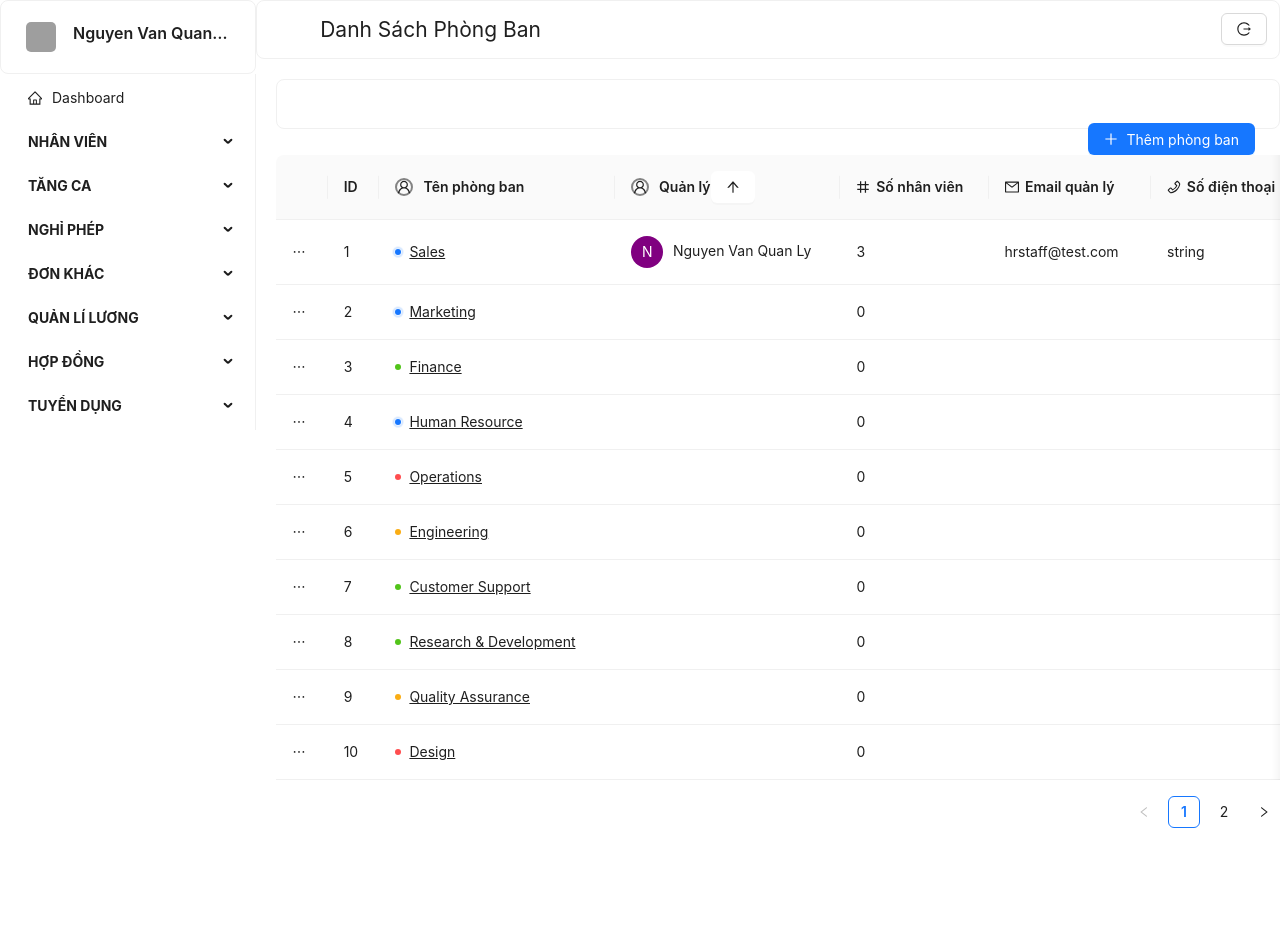
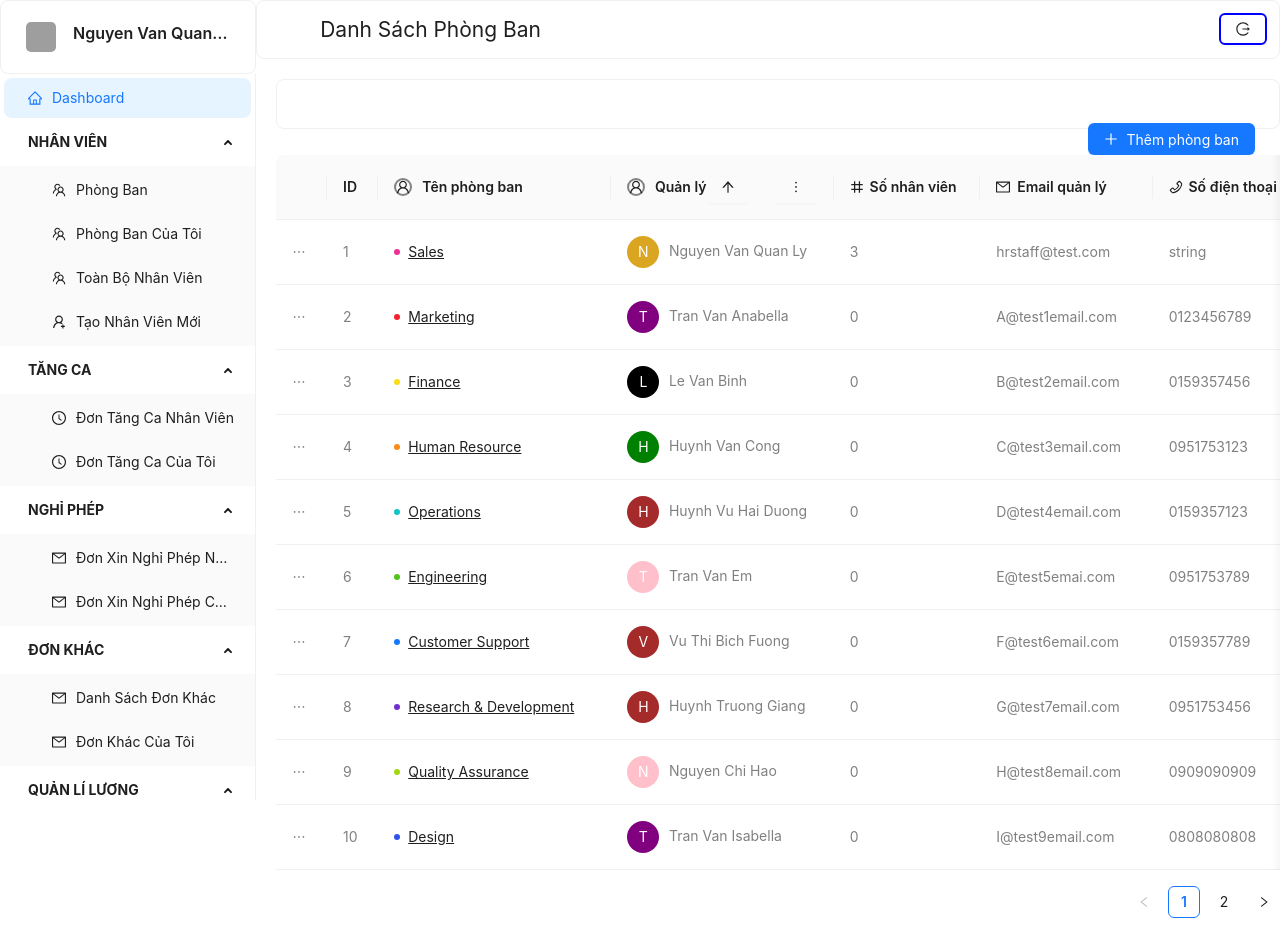
Before and after one commit to Nadariano/Amazing_task_1, a React (Create React App) app: page /pb in a window 1280 px wide. Before the commit the page ends 844 px from the top, so only its background shows below. Built offline with nearby package versions, Linux system fonts and the light colour scheme; grey boxes are pictures that could not be loaded.

Commit message:
Reload page: fix to keep selectedKey

```diff
--- a/src/App.css
+++ b/src/App.css
@@ -12,3 +12,6 @@ th.ant-table-cell,td.ant-table-cell{
     text-overflow: fixed;
     white-space: nowrap;
 }
+td.ant-table-cell{
+    color: grey;
+}
--- a/src/components/PhongBan.jsx
+++ b/src/components/PhongBan.jsx
@@ -4,11 +4,11 @@ import phongBan from "../data/ListPhongBan";
 
 export default function PhongBan() {
 
-    function getRandomStatus() {
-        const statuses = ['success', 'error', 'default', 'processing', 'warning'];
-        const randomIndex = Math.floor(Math.random() * statuses.length);
-        const status = statuses[randomIndex];
-        return status;
+    function getRandomColor() {
+        const colors = ['black', 'brown', 'red', 'orange', 'goldenrod', 'green', 'blue', 'purple', 'pink'];
+        const randomIndex = Math.floor(Math.random() * colors.length);
+        const color = colors[randomIndex];
+        return color;
     }
     function getFirstLetter(string) {
         const convertedJSON = JSON.stringify(string);
@@ -36,14 +36,14 @@ export default function PhongBan() {
             ),
             dataIndex: 'tpb',
             key: 'tpb',
-            render: (tpb) => (<Badge status={getRandomStatus()} text={<u>{tpb}</u>} />)
+            render: (tpb) => (<Badge color={tpb[1]} text={<u>{tpb[0]}</u>} />)
         },
         {
             title: (
                 <div style={{ display: 'flex', alignItems: 'center' }}>
                     <UserOutlined className="circleIcon" />
-                    <span className="th-content">Quản lý</span><Button style={{ border: 'none' }}><ArrowUpOutlined /></Button>
-                    <MoreOutlined style={{ marginLeft: '55%' }} />
+                    <span className="th-content">Quản lý</span><Button style={{ border: 'none', backgroundColor: 'inherit' }}><ArrowUpOutlined /></Button>
+                    <div style={{width:'100%'}}><Button style={{ border: 'none', backgroundColor: 'inherit', float:'right'}}><MoreOutlined /></Button></div>
                 </div>
             ),
             dataIndex: 'ql',
@@ -51,7 +51,7 @@ export default function PhongBan() {
             render: (ql) => (ql != '' && <div>
                 <Avatar
                     style={{
-                        backgroundColor: 'purple',
+                        backgroundColor: getRandomColor(),
                     }}
                 >{getFirstLetter(ql)}</Avatar><span className="th-content">{ql}</span>
             </div>)
@@ -84,9 +84,9 @@ export default function PhongBan() {
 
     return (
         <>
-            <Card size="small" style={{ paddingLeft: '5%', fontSize: '150%' }}>
+            <Card size="small" style={{ paddingLeft: '5%', fontSize: '150%', fontWeight:'400' }}>
                 Danh Sách Phòng Ban
-                <Button style={{ float: 'right' }}><LogoutOutlined /></Button>
+                <Button style={{ float: 'right', border:'solid 2px blue' }}><LogoutOutlined /></Button>
             </Card>
             <div style={{ marginLeft: '2%' }}>
                 <Card style={{ marginTop: '2%' }}>
--- a/src/components/Sidebar.jsx
+++ b/src/components/Sidebar.jsx
@@ -1,6 +1,7 @@
 import { ClockCircleOutlined, DollarOutlined, HomeOutlined, MailOutlined, PayCircleOutlined, SolutionOutlined, TeamOutlined, UserAddOutlined } from "@ant-design/icons";
 import { Avatar, Card, Menu } from "antd";
 import Meta from "antd/es/card/Meta";
+import { useEffect, useState } from "react";
 import { Link } from "react-router-dom";
 export default function Sidebar() {
     const items = [
@@ -43,6 +44,45 @@ export default function Sidebar() {
             children,
         };
     }
+    const rootSubmenuKeys = ['dashboard', 'nv', 'tc', 'np', 'dk', 'qll', 'hd', 'td']
+    const [openKeys, setOpenKeys] = useState(rootSubmenuKeys);
+    const onOpenChange = (keys) => {
+        const latestOpenKey = keys.find((key) => openKeys.indexOf(key) === -1);
+        if (rootSubmenuKeys.indexOf(latestOpenKey) === -1) {
+            setOpenKeys(keys);
+        } else {
+            setOpenKeys(latestOpenKey ? [latestOpenKey] : []);
+        }
+    };
+    const initialSelectedKey = sessionStorage.getItem("selectedKey") || "dashboard";
+    const [selectedKey, setSelectedKey] = useState(initialSelectedKey);
+    const handleSelect = ({ key }) => {
+        // Set the selected key in state
+        setSelectedKey(key);
+        // Store the selected key in sessionStorage
+        sessionStorage.setItem("selectedKey", key);
+    };
+
+    // Register a listener for the storage event
+    useEffect(() => {
+        const handleStorage = (event) => {
+            // Check if the event key matches the sessionStorage key
+            if (event.key === "selectedKey") {
+                // Get the updated selected key from sessionStorage
+                const updatedSelectedKey = sessionStorage.getItem("selectedKey");
+                // Set the selected key in state
+                setSelectedKey(updatedSelectedKey);
+            }
+        };
+        // Add the listener to the window object
+        window.addEventListener("storage", handleStorage);
+        // Remove the listener when the component unmounts
+        return () => {
+            window.removeEventListener("storage", handleStorage);
+        };
+    }, []);
+
+
     return (
         <>
             <Card
@@ -54,7 +94,13 @@ export default function Sidebar() {
             </Card>
 
             <Menu height="300" overflow="hidden"
-                theme="light" mode="inline" items={items} />
+                theme="light" mode="inline"
+                openKeys={openKeys}
+                onOpenChange={onOpenChange}
+                selectedKeys={[selectedKey]}
+                onSelect={handleSelect}
+                items={items}
+            />
 
         </>
     )
--- a/src/components/ToanBoNhanVien.jsx
+++ b/src/components/ToanBoNhanVien.jsx
@@ -3,17 +3,21 @@ import { Avatar, Badge, Button, Card, Col, Dropdown, Input, Row, Space, Table, m
 import nhanVien from '../data/ListNhanVien';
 
 export default function ToanBoNhanVien() {
-    function getRandomBgColor() {
-        const colors = ['rgb(39, 128, 245)', 'lightgrey'];
-        const randomIndex = Math.floor(Math.random() * colors.length);
-        const color = colors[randomIndex];
-        return color;
+    function setStatus(status) {
+        if (status === 'active') return (<Avatar style={{ backgroundColor: 'rgb(39, 128, 245)' }} icon={<UserOutlined />} />);
+        if (status === 'inactive') return (<Avatar style={{ backgroundColor: 'lightgrey' }} icon={<UserOutlined />} />);
     }
     function getRandomStatus() {
         const statuses = ['success', 'error', 'default', 'processing', 'warning'];
         const randomIndex = Math.floor(Math.random() * statuses.length);
         const status = statuses[randomIndex];
         return status;
+    }
+    function getRandomColor() {
+        const colors = ['black', 'brown', 'red', 'orange', 'goldenrod', 'green', 'blue', 'purple', 'pink'];
+        const randomIndex = Math.floor(Math.random() * colors.length);
+        const color = colors[randomIndex];
+        return color;
     }
     function getFirstLetter(string) {
         const convertedJSON = JSON.stringify(string);
@@ -22,8 +26,8 @@ export default function ToanBoNhanVien() {
     }
     function setGender(gt) {
         if (gt == 'Nam') {
-            return (<Button disabled style={{ backgroundColor: 'lightblue', color: 'blue' }}>Nam</Button>)
-        } else if (gt == 'Nữ') return <Button disabled style={{ backgroundColor: 'pink', color: 'red' }}>Nữ</Button>
+            return (<Button disabled style={{ backgroundColor: 'lightblue', color: 'blue', width: '60%', textAlign: 'center' }}>Nam</Button>)
+        } else if (gt == 'Nữ') return <Button disabled style={{ backgroundColor: 'pink', color: 'red', width: '60%', textAlign: 'center' }}>Nữ</Button>
     }
     const handleMenuClick = (e) => {
         message.info('Click on menu item.');
@@ -43,11 +47,11 @@ export default function ToanBoNhanVien() {
     const columns = [
         {
             title: '',
-            dataIndex: 'more',
+            dataIndex: 'status',
             key: 'more',
-            render: (more) => (<div style={{ display: 'flex', alignItems: 'center', justifyContent: 'space-between' }}>
+            render: (status) => (<div style={{ display: 'flex', alignItems: 'center', justifyContent: 'space-between' }}>
                 <EllipsisOutlined />
-                <Avatar style={{ backgroundColor: getRandomBgColor() }} icon={<UserOutlined />} />
+                {setStatus(status)}
             </div>)
         },
         {
@@ -63,7 +67,7 @@ export default function ToanBoNhanVien() {
                 <div>
                     <Avatar
                         style={{
-                            backgroundColor: 'purple',
+                            backgroundColor: getRandomColor(),
                         }}
                     >{getFirstLetter(tnv)}</Avatar><span className="td-content">{tnv}</span>
                     {/* {tnv} */}
@@ -122,9 +126,9 @@ export default function ToanBoNhanVien() {
 
     return (
         <>
-            <Card size="small" style={{ paddingLeft: '5%', fontSize: '150%' }}>
+            <Card size="small" style={{ paddingLeft: '5%', fontSize: '150%', fontWeight: '400' }}>
                 Danh Sách Nhân Viên
-                <Button style={{ float: 'right' }}><LogoutOutlined /></Button>
+                <Button style={{ float: 'right', border: 'solid 2px blue' }}><LogoutOutlined /></Button>
             </Card>
             <div style={{ marginTop: '3%', marginLeft: '2%' }}>
                 <Card>
@@ -143,7 +147,7 @@ export default function ToanBoNhanVien() {
                                     </Space>
                                 </Button>
                             </Dropdown>
-                            <Button type="default" style={{ border: 'solid lightgreen', color: 'lightgreen' }}>Làm mới</Button>
+                            <Button type="default" style={{ border: 'solid lightgreen', color: 'lightgreen', marginLeft: '3%' }}>Làm mới</Button>
                         </Col>
 
                         <Col span={6}>
@@ -154,7 +158,7 @@ export default function ToanBoNhanVien() {
                 </Card>
 
                 <Table dataSource={nhanVien} columns={columns}
-                    pagination={true} scroll={{ x: '120vw'}}
+                    pagination={true} scroll={{ x: '120vw' }}
                     tableLayout="column.elipsis" />
             </div>
         </>
--- a/src/data/ListNhanVien.js
+++ b/src/data/ListNhanVien.js
@@ -1,5 +1,6 @@
 const nhanVien = [
     {
+        status: 'active',
         id: 4,
         tnv: 'string string',
         pb: 'Sales',
@@ -13,6 +14,7 @@ const nhanVien = [
         tknh: 'string',
     },
     {
+        status: 'inactive',
         id: 3,
         tnv: 'Nguyen Van Nhan Vien',
         pb: 'Chăm sóc khách hàng',
@@ -26,6 +28,7 @@ const nhanVien = [
         tknh: 'string',
     },
     {
+        status: 'active',
         id: 2,
         tnv: 'Nguyen Van Quan Ly',
         pb: 'Sales',
@@ -39,6 +42,7 @@ const nhanVien = [
         tknh: 'string',
     },
     {
+        status: 'inactive',
         id: 1,
         tnv: 'Van Nguyen',
         pb: 'Sales',
--- a/src/data/ListPhongBan.js
+++ b/src/data/ListPhongBan.js
@@ -1,7 +1,7 @@
 const phongBan = [
     {
         id: 1,
-        tpb: "Sales",
+        tpb: ["Sales", "pink"],
         ql: "Nguyen Van Quan Ly",
         snv: 3,
         eql: "hrstaff@test.com",
@@ -9,83 +9,83 @@ const phongBan = [
     },
     {
         id: 2,
-        tpb: "Marketing",
-        ql: "",
+        tpb: ["Marketing", "red"],
+        ql: "Tran Van Anabella",
         snv: 0,
-        eql: "",
-        sdt: "",
+        eql: "A@test1email.com",
+        sdt: "0123456789",
     },
     {
         id: 3,
-        tpb: "Finance",
-        ql: "",
+        tpb: ["Finance", "yellow"],
+        ql: "Le Van Binh",
         snv: 0,
-        eql: "",
-        sdt: "",
+        eql: "B@test2email.com",
+        sdt: "0159357456",
     },
     {
         id: 4,
-        tpb: "Human Resource",
-        ql: "",
+        tpb: ["Human Resource", "orange"],
+        ql: "Huynh Van Cong",
         snv: 0,
-        eql: "",
-        sdt: "",
+        eql: "C@test3email.com",
+        sdt: "0951753123",
     },
     {
         id: 5,
-        tpb: "Operations",
-        ql: "",
+        tpb: ["Operations", "cyan"],
+        ql: "Huynh Vu Hai Duong",
         snv: 0,
-        eql: "",
-        sdt: "",
+        eql: "D@test4email.com",
+        sdt: "0159357123",
     },
     {
         id: 6,
-        tpb: "Engineering",
-        ql: "",
+        tpb: ["Engineering", "green"],
+        ql: "Tran Van Em",
         snv: 0,
-        eql: "",
-        sdt: "",
+        eql: "E@test5emai.com",
+        sdt: "0951753789",
     },
     {
         id: 7,
-        tpb: "Customer Support",
-        ql: "",
+        tpb: ["Customer Support", "blue"],
+        ql: "Vu Thi Bich Fuong",
         snv: 0,
-        eql: "",
-        sdt: "",
+        eql: "F@test6email.com",
+        sdt: "0159357789",
     },
     {
         id: 8,
-        tpb: "Research & Development",
-        ql: "",
+        tpb: ["Research & Development", "purple"],
+        ql: "Huynh Truong Giang",
         snv: 0,
-        eql: "",
-        sdt: "",
+        eql: "G@test7email.com",
+        sdt: "0951753456",
     },
     {
         id: 9,
-        tpb: "Quality Assurance",
-        ql: "",
+        tpb: ["Quality Assurance", "lime"],
+        ql: "Nguyen Chi Hao",
         snv: 0,
-        eql: "",
-        sdt: "",
+        eql: "H@test8email.com",
+        sdt: "0909090909",
     },
     {
         id: 10,
-        tpb: "Design",
-        ql: "",
+        tpb: ["Design", "geekblue"],
+        ql: "Tran Van Isabella",
         snv: 0,
-        eql: "",
-        sdt: "",
+        eql: "I@test9email.com",
+        sdt: "0808080808",
     },
     {
         id: 11,
-        tpb: "Chăm sóc khách hàng",
-        ql: "",
+        tpb: ["Chăm sóc khách hàng", "gold"],
+        ql: "John Week",
         snv: 0,
-        eql: "",
-        sdt: "",
+        eql: "J@test10email.",
+        sdt: "0707070707070",
     },
 ]
 export default phongBan;
```
